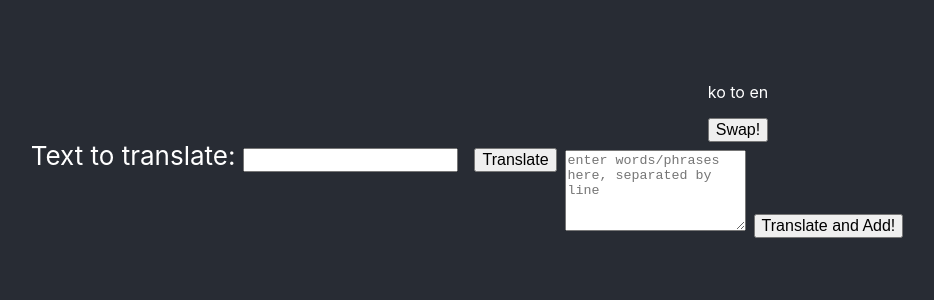
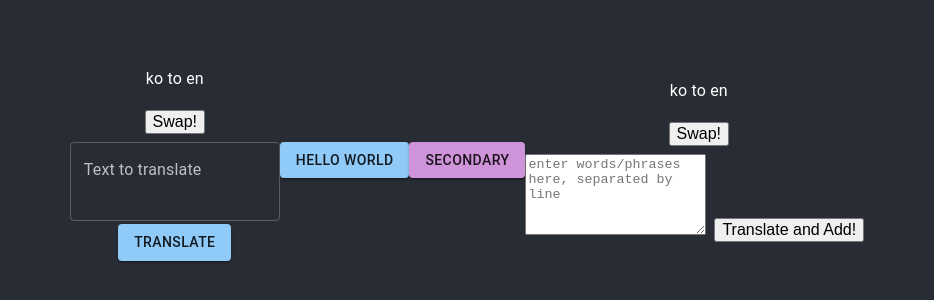
Before and after one commit to ElderlyC/Raven-Cards, a React (Create React App) app: page / in a window 1280 px wide. Shown: the part 240-540 px from the top of the page, without its empty margins (149-1083 px from the left). Built offline with nearby package versions, Linux system fonts and the light colour scheme.

Commit message:
dark theme, material components

```diff
--- a/T2.tsx
+++ b/T2.tsx
@@ -15,11 +15,11 @@ app.post("/translate", async (req, res) => {
     "Origin, X-Requested-With, Content-Type, Accept"
   );
   try {
-    const { text } = req.body;
+    const { source, target, text } = req.body;
 
     const result = await client.translate({
-      from: "ko",
-      to: "en",
+      from: source,
+      to: target,
       text: text,
     });
 
--- a/package.json
+++ b/package.json
@@ -3,6 +3,9 @@
   "version": "0.1.0",
   "private": true,
   "dependencies": {
+    "@emotion/react": "^11.11.3",
+    "@emotion/styled": "^11.11.0",
+    "@mui/material": "^5.15.3",
     "@testing-library/jest-dom": "^5.17.0",
     "@testing-library/react": "^13.4.0",
     "@testing-library/user-event": "^13.5.0",
--- a/src/App.tsx
+++ b/src/App.tsx
@@ -1,7 +1,16 @@
 import { useEffect, useState } from "react";
 import "./App.css";
 import TranslationPair from "./Components/Translation/TranslationPair";
-import TestComponent from "./Components/Translation/TranslationForm";
+import TranslationForm from "./Components/Translation/TranslationForm";
+import { ThemeProvider, createTheme } from "@mui/material/styles";
+import CssBaseline from "@mui/material/CssBaseline";
+import Button from "@mui/material/Button";
+
+const darkTheme = createTheme({
+  palette: {
+    mode: "dark",
+  },
+});
 
 function App() {
   interface Word {
@@ -95,9 +104,17 @@ function App() {
   }, [wordList]);
 
   return (
+    <ThemeProvider theme={darkTheme}>
+      <CssBaseline />
       <div className="App">
         <header className="App-header">
-        <TestComponent />
+          <TranslationForm />
+          <Button variant="contained" color="primary">
+            Hello World
+          </Button>
+          <Button variant="contained" color="secondary">
+            secondary
+          </Button>
           <div>
             <p>
               {mode[0]} to {mode[1]}
@@ -144,6 +161,7 @@ function App() {
           )}
         </header>
       </div>
+    </ThemeProvider>
   );
 }
 
--- a/src/Components/Translation/TranslationForm.tsx
+++ b/src/Components/Translation/TranslationForm.tsx
@@ -1,9 +1,11 @@
 import React, { useState, FormEvent } from "react";
+import { TextField, Button } from "@mui/material";
 import axios from "axios";
 
 const TranslationForm: React.FC = () => {
   const [text, setText] = useState("");
   const [translatedText, setTranslatedText] = useState("");
+  const [langs, setLangs] = useState(["ko", "en"]);
 
   const handleSubmit = async (e: FormEvent<HTMLFormElement>) => {
     e.preventDefault();
@@ -12,6 +14,8 @@ const TranslationForm: React.FC = () => {
       const response = await axios.post<{ translation: string }>(
         "http://localhost:3002/translate",
         {
+          source: langs[0],
+          target: langs[1],
           text: text,
         }
       );
@@ -22,17 +26,34 @@ const TranslationForm: React.FC = () => {
     }
   };
 
+  const handleSwap = () => {
+    setLangs(([lang1, lang2]) => [lang2, lang1]);
+  };
+
   return (
     <div>
+      <div>
+        <p>
+          {langs[0]} to {langs[1]}
+        </p>
+        <button onClick={handleSwap}>Swap!</button>
+      </div>
+
       <form onSubmit={handleSubmit}>
-        <label htmlFor="text">Text to translate:</label>
-        <input
-          type="text"
-          id="text"
-          value={text}
-          onChange={(e) => setText(e.target.value)}
-        />
-        <button type="submit">Translate</button>
+        <div>
+          <TextField
+            label="Text to translate"
+            placeholder="Enter words/phrases here, separated by line"
+            variant="outlined"
+            color="primary"
+            multiline
+            value={text}
+            onChange={(e) => setText(e.target.value)}
+          />
+        </div>
+        <Button variant="contained" color="primary" type="submit">
+          Translate
+        </Button>
       </form>
       {translatedText && (
         <p>
```
Also changed, not shown: src/Planning/Plan.txt, 1 other file (tests, documents, lock files or other folders). Lines whose indentation alone changed are shown as unchanged.
